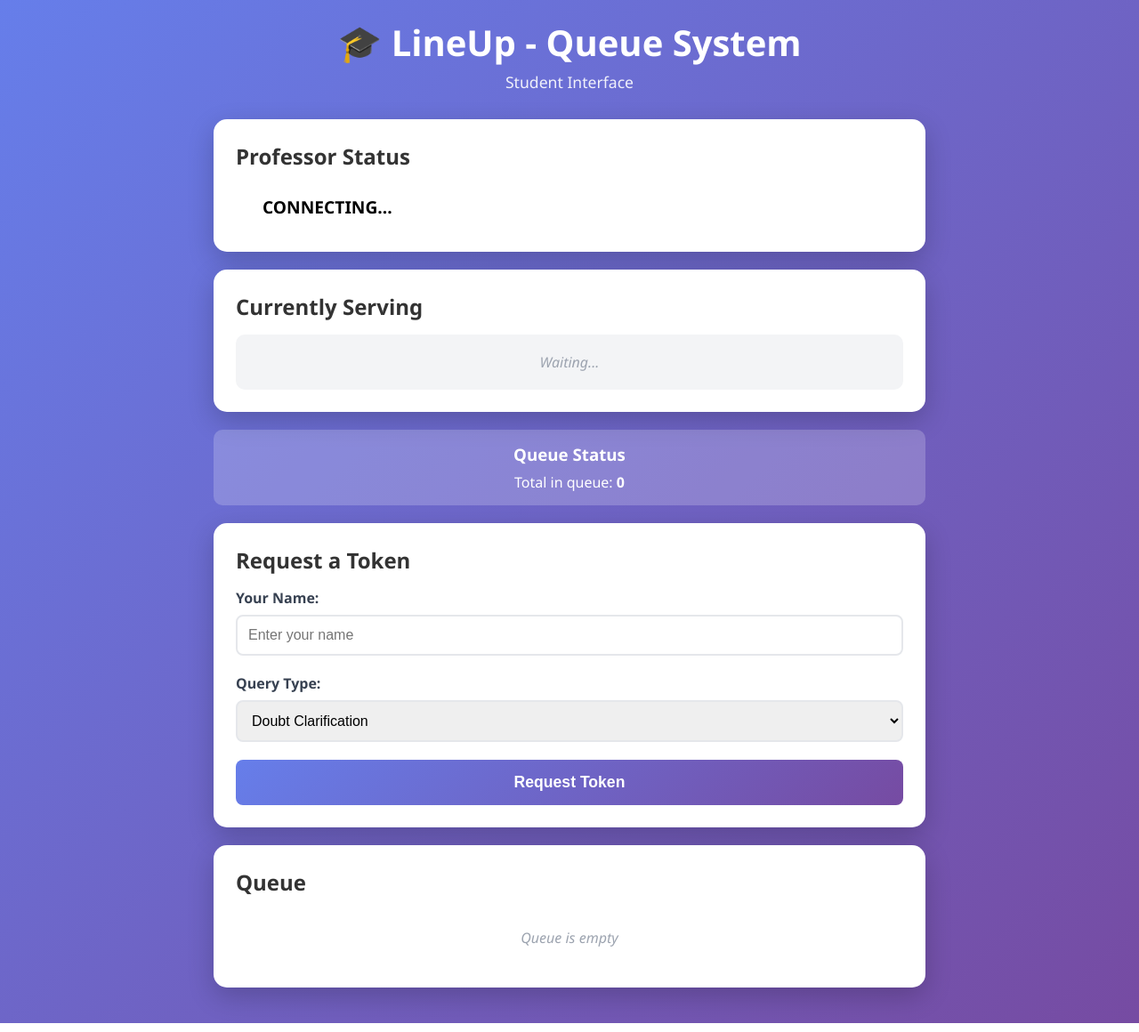
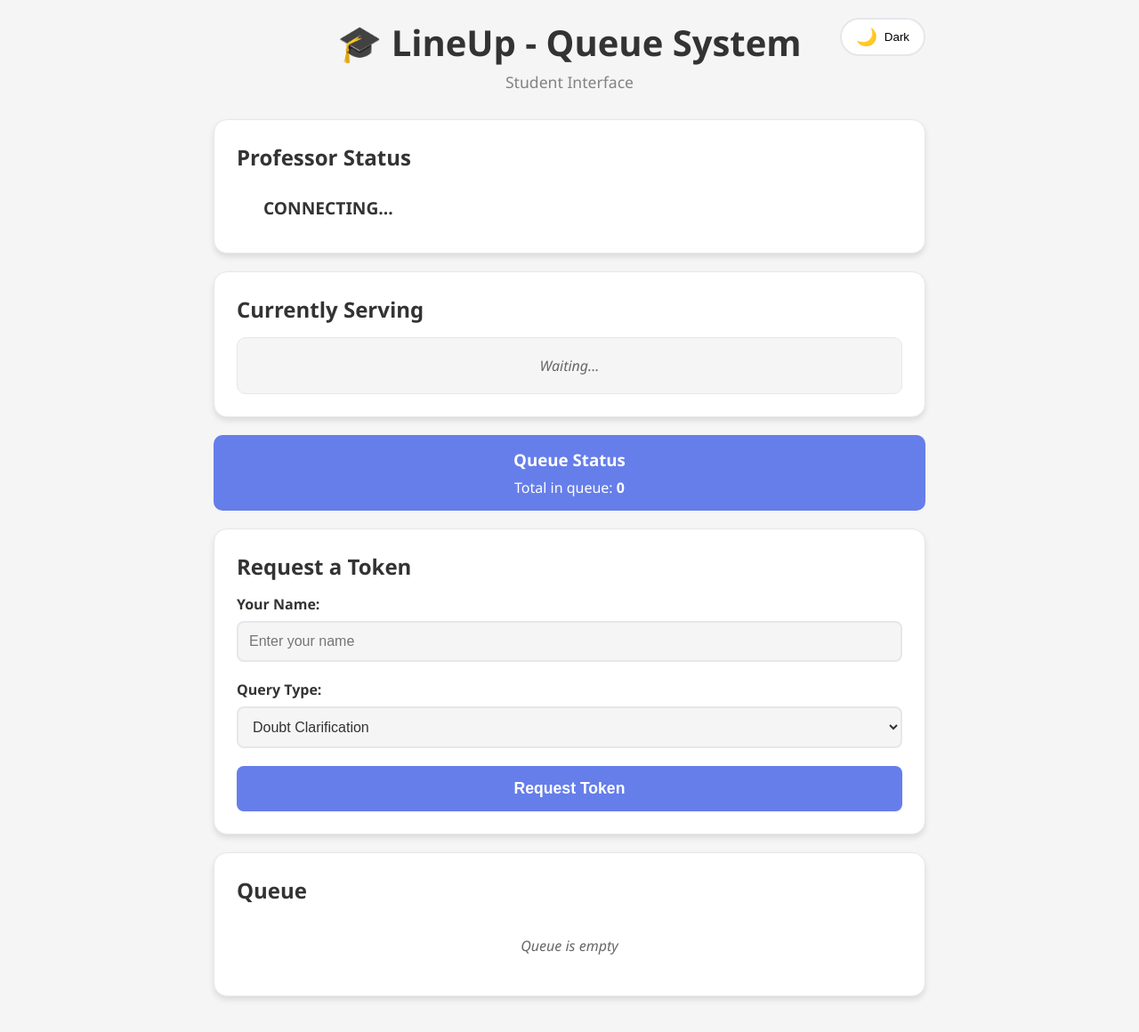
Before and after one commit to joshith99/LineUp, a Flask app: page / in a window 1280 px wide. Shown: the whole page at 89% size. Run offline with Flask 3, Linux system fonts and the light colour scheme; some libraries are stand-ins or nearby versions.

Commit message:
Add dark/light mode toggle and remove gradients

```diff
--- a/static/student.css
+++ b/static/student.css
@@ -4,11 +4,37 @@
     box-sizing: border-box;
 }
 
+:root {
+    /* Light mode colors */
+    --bg-primary: #f5f5f5;
+    --bg-secondary: #ffffff;
+    --text-primary: #333333;
+    --text-secondary: #666666;
+    --border-color: #e5e7eb;
+    --shadow: rgba(0, 0, 0, 0.1);
+    --accent: #667eea;
+    --accent-hover: #5568d3;
+}
+
+[data-theme="dark"] {
+    /* Dark mode colors */
+    --bg-primary: #1a1a1a;
+    --bg-secondary: #2d2d2d;
+    --text-primary: #ffffff;
+    --text-secondary: #b0b0b0;
+    --border-color: #404040;
+    --shadow: rgba(0, 0, 0, 0.3);
+    --accent: #7c8adb;
+    --accent-hover: #8b98e6;
+}
+
 body {
     font-family: 'Segoe UI', Tahoma, Geneva, Verdana, sans-serif;
-    background: linear-gradient(135deg, #667eea 0%, #764ba2 100%);
+    background: var(--bg-primary);
     min-height: 100vh;
     padding: 20px;
+    color: var(--text-primary);
+    transition: background 0.3s ease, color 0.3s ease;
 }
 
 .container {
@@ -18,30 +44,67 @@ body {
 
 header {
     text-align: center;
-    color: white;
     margin-bottom: 30px;
+    position: relative;
+}
+
+.header-content {
+    display: flex;
+    justify-content: center;
+    align-items: center;
+    gap: 20px;
+    flex-wrap: wrap;
 }
 
 header h1 {
     font-size: 2.5rem;
     margin-bottom: 5px;
+    color: var(--text-primary);
 }
 
 .subtitle {
     font-size: 1.1rem;
-    opacity: 0.9;
+    opacity: 0.8;
+    color: var(--text-secondary);
+}
+
+.theme-toggle {
+    position: absolute;
+    top: 0;
+    right: 0;
+    background: var(--bg-secondary);
+    border: 2px solid var(--border-color);
+    border-radius: 25px;
+    padding: 8px 16px;
+    cursor: pointer;
+    display: flex;
+    align-items: center;
+    gap: 8px;
+    transition: all 0.3s ease;
+}
+
+.theme-toggle:hover {
+    background: var(--accent);
+    color: white;
+    border-color: var(--accent);
+}
+
+.theme-toggle-icon {
+    font-size: 1.2rem;
 }
 
 .status-card, .current-token-card, .request-card, .queue-card {
-    background: white;
+    background: var(--bg-secondary);
     border-radius: 15px;
     padding: 25px;
     margin-bottom: 20px;
-    box-shadow: 0 10px 30px rgba(0, 0, 0, 0.2);
+    box-shadow: 0 4px 6px var(--shadow);
+    border: 1px solid var(--border-color);
+    transition: all 0.3s ease;
 }
 
 h2 {
-    color: #333;
+    color: var(--text-primary);
     margin-bottom: 15px;
     font-size: 1.5rem;
 }
@@ -76,31 +139,32 @@ h2 {
 }
 
 .current-token {
-    background: #f3f4f6;
+    background: var(--bg-primary);
     padding: 20px;
     border-radius: 10px;
     text-align: center;
+    border: 1px solid var(--border-color);
 }
 
 .current-token .token-info {
     font-size: 1.3rem;
-    color: #333;
+    color: var(--text-primary);
 }
 
 .current-token .token-id {
     font-size: 2rem;
     font-weight: bold;
-    color: #667eea;
+    color: var(--accent);
     margin-bottom: 10px;
 }
 
 .waiting {
-    color: #9ca3af;
+    color: var(--text-secondary);
     font-style: italic;
 }
 
 .queue-info {
-    background: rgba(255, 255, 255, 0.2);
+    background: var(--accent);
     color: white;
     padding: 15px 25px;
     border-radius: 10px;
@@ -120,38 +184,41 @@ h2 {
 label {
     display: block;
     margin-bottom: 8px;
-    color: #374151;
+    color: var(--text-primary);
     font-weight: 600;
 }
 
 input, select {
     width: 100%;
     padding: 12px;
-    border: 2px solid #e5e7eb;
+    border: 2px solid var(--border-color);
     border-radius: 8px;
     font-size: 1rem;
     transition: border-color 0.3s;
+    background: var(--bg-primary);
+    color: var(--text-primary);
 }
 
 input:focus, select:focus {
     outline: none;
-    border-color: #667eea;
+    border-color: var(--accent);
 }
 
 .btn-submit {
     width: 100%;
     padding: 15px;
-    background: linear-gradient(135deg, #667eea 0%, #764ba2 100%);
+    background: var(--accent);
     color: white;
     border: none;
     border-radius: 8px;
     font-size: 1.1rem;
     font-weight: bold;
     cursor: pointer;
-    transition: transform 0.2s;
+    transition: all 0.3s ease;
 }
 
 .btn-submit:hover {
+    background: var(--accent-hover);
     transform: translateY(-2px);
 }
 
@@ -165,14 +232,19 @@ input:focus, select:focus {
 }
 
 .queue-item {
-    background: #f9fafb;
+    background: var(--bg-primary);
     padding: 15px;
     margin-bottom: 10px;
     border-radius: 8px;
-    border-left: 4px solid #667eea;
+    border-left: 4px solid var(--accent);
     display: flex;
     justify-content: space-between;
     align-items: center;
+    transition: all 0.3s ease;
+}
+
+.queue-item:hover {
+    transform: translateX(5px);
 }
 
 .queue-item-info {
@@ -181,17 +253,17 @@ input:focus, select:focus {
 
 .queue-item-name {
     font-weight: bold;
-    color: #1f2937;
+    color: var(--text-primary);
     margin-bottom: 5px;
 }
 
 .queue-item-type {
-    color: #6b7280;
+    color: var(--text-secondary);
     font-size: 0.9rem;
 }
 
 .queue-item-id {
-    background: #667eea;
+    background: var(--accent);
     color: white;
     padding: 8px 15px;
     border-radius: 20px;
@@ -200,7 +272,7 @@ input:focus, select:focus {
 
 .empty-queue {
     text-align: center;
-    color: #9ca3af;
+    color: var(--text-secondary);
     padding: 20px;
     font-style: italic;
 }
@@ -210,6 +282,11 @@ input:focus, select:focus {
         font-size: 2rem;
     }
 
+    .theme-toggle {
+        position: static;
+        margin: 0 auto 15px;
+    }
+
     .status-card, .current-token-card, .request-card, .queue-card {
         padding: 20px;
     }
--- a/static/student.js
+++ b/static/student.js
@@ -1,5 +1,34 @@
 // Connect to Socket.IO server
 const socket = io();
+
+// Theme Toggle
+const themeToggle = document.getElementById('themeToggle');
+const themeText = document.getElementById('themeText');
+const themeIcon = document.querySelector('.theme-toggle-icon');
+
+// Check for saved theme preference or default to light mode
+const currentTheme = localStorage.getItem('theme') || 'light';
+document.documentElement.setAttribute('data-theme', currentTheme);
+updateThemeButton(currentTheme);
+
+themeToggle.addEventListener('click', () => {
+    const theme = document.documentElement.getAttribute('data-theme');
+    const newTheme = theme === 'light' ? 'dark' : 'light';
+
+    document.documentElement.setAttribute('data-theme', newTheme);
+    localStorage.setItem('theme', newTheme);
+    updateThemeButton(newTheme);
+});
+
+function updateThemeButton(theme) {
+    if (theme === 'dark') {
+        themeIcon.textContent = '☀️';
+        themeText.textContent = 'Light';
+    } else {
+        themeIcon.textContent = '🌙';
+        themeText.textContent = 'Dark';
+    }
+}
 
 // DOM Elements
 const statusEl = document.getElementById('status');
--- a/templates/student.html
+++ b/templates/student.html
@@ -10,6 +10,10 @@
 <body>
     <div class="container">
         <header>
+            <button class="theme-toggle" id="themeToggle" aria-label="Toggle theme">
+                <span class="theme-toggle-icon">🌙</span>
+                <span id="themeText">Dark</span>
+            </button>
             <h1>🎓 LineUp - Queue System</h1>
             <p class="subtitle">Student Interface</p>
         </header>
```
